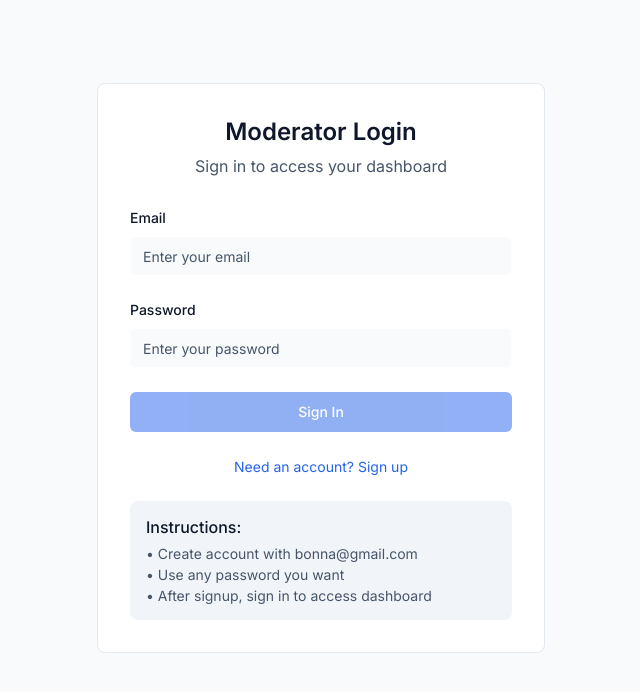
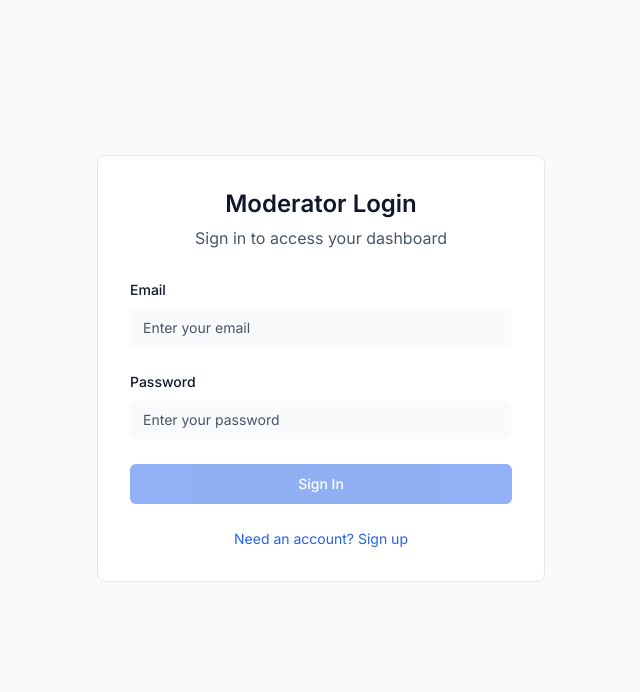
Before and after one commit to emon-ismail/whatsapp-marketing, a React (Vite) app: page /login in a window 1280 px wide. Shown: the top 692 px of the page, without its empty margins (319-959 px from the left). Built offline with nearby package versions, Linux system fonts and the light colour scheme.

Commit message:
Fix vercel routing configuration

```diff
--- a/src/pages/login/index.jsx
+++ b/src/pages/login/index.jsx
@@ -141,14 +141,7 @@ const Login = () => {
             </div>
           </form>
 
-          <div className="mt-6 p-4 bg-muted rounded-lg">
-            <h3 className="font-medium text-foreground mb-2">Instructions:</h3>
-            <div className="text-sm text-muted-foreground space-y-1">
-              <p>• Create account with bonna@gmail.com</p>
-              <p>• Use any password you want</p>
-              <p>• After signup, sign in to access dashboard</p>
-            </div>
-          </div>
+
         </div>
       </div>
     </div>
```
